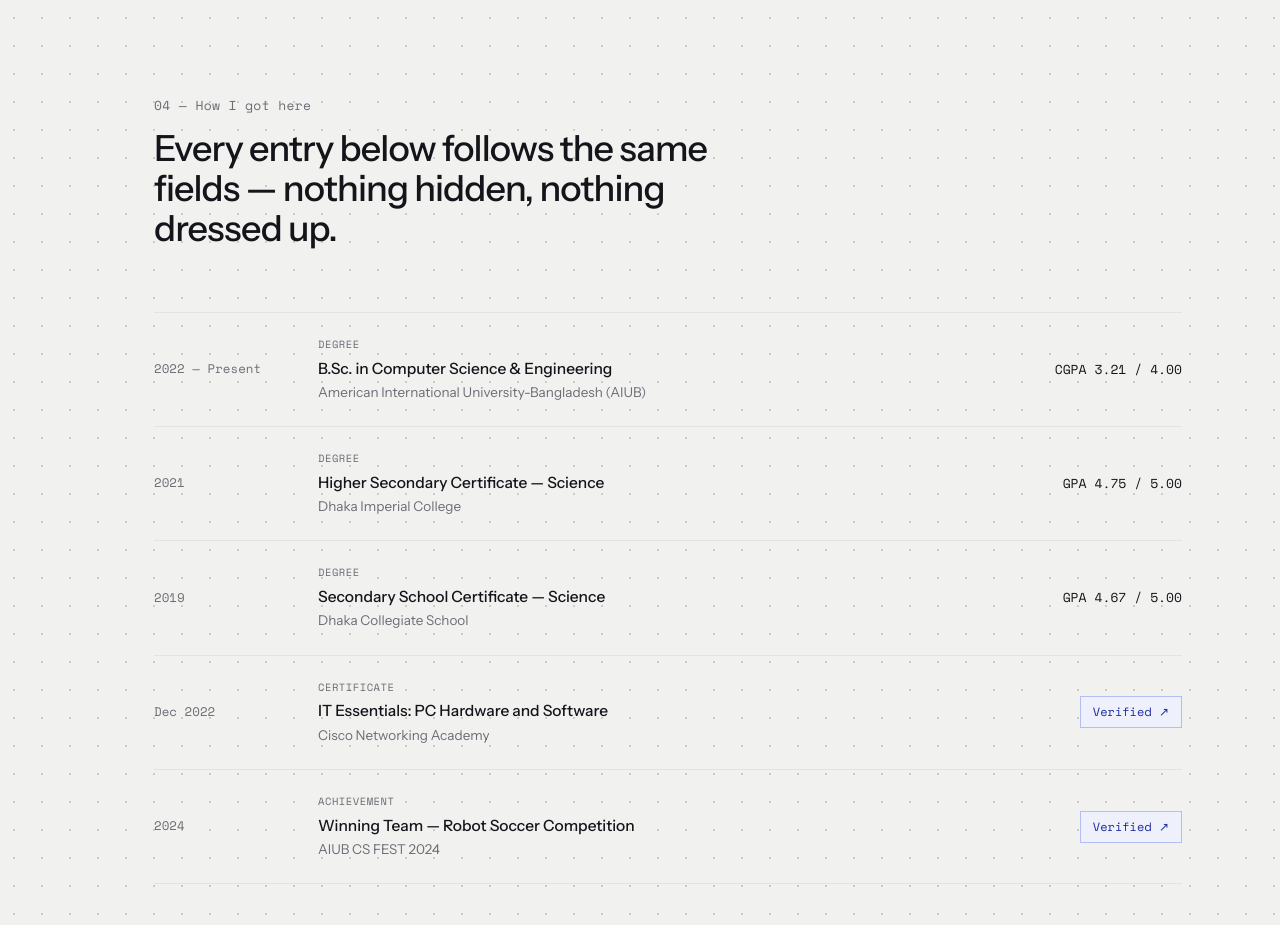
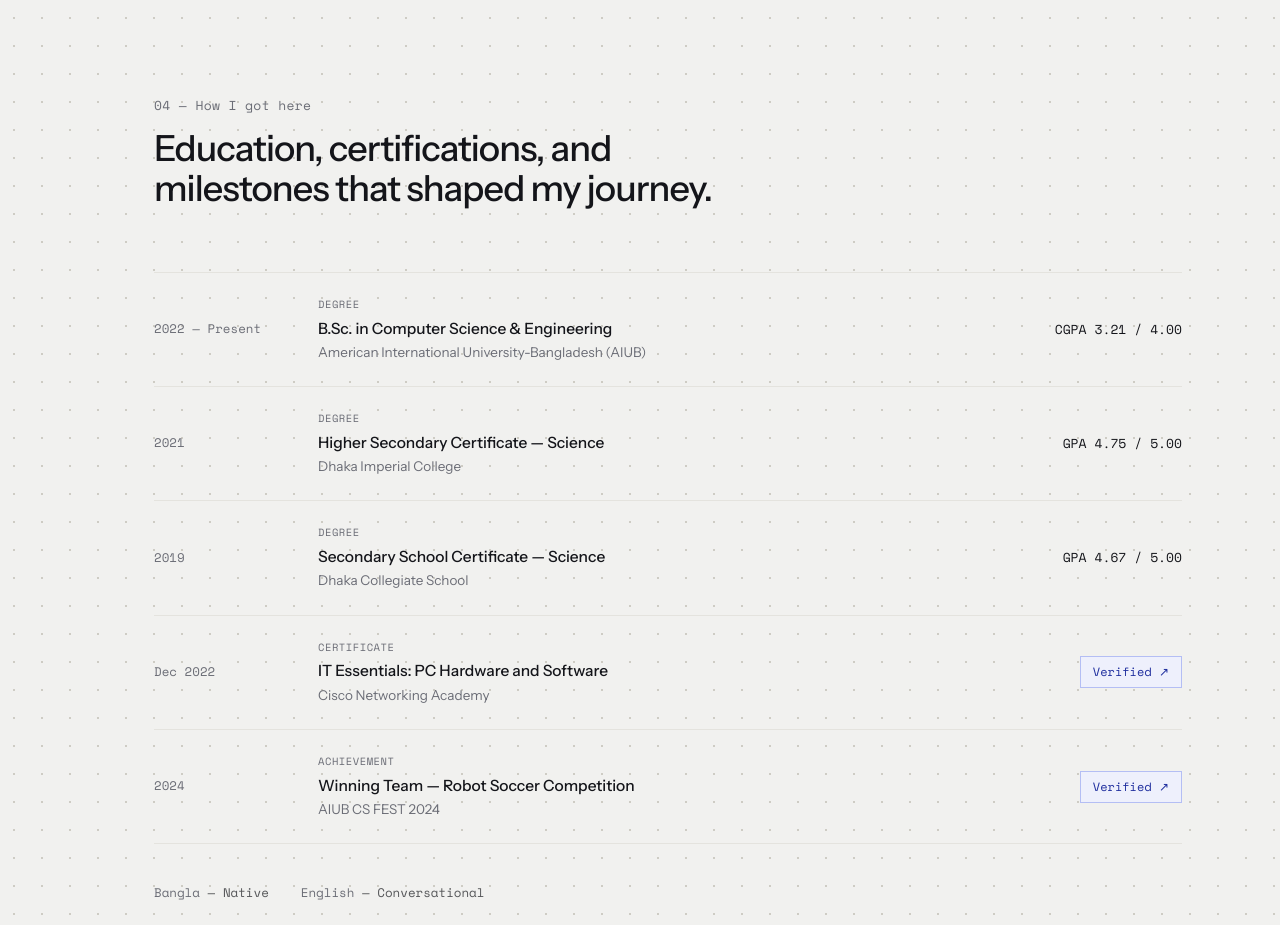
Before and after one commit to UdayDey-Boss/UdayDey-Boss.github.io, a Next.js app: page / in a window 1280 px wide. Shown: the part 3580-4505 px from the top of the page. Built offline with nearby package versions, Linux system fonts and the light colour scheme.

Commit message:
Update Record.tsx

```diff
--- a/components/Record.tsx
+++ b/components/Record.tsx
@@ -34,7 +34,7 @@ export default function Record() {
           04 — How I got here
         </p>
         <h2 className="text-3xl md:text-4xl font-medium tracking-tight max-w-xl mb-14 md:mb-16">
-          Every entry below follows the same fields — nothing hidden, nothing dressed up.
+          Education, certifications, and milestones that shaped my journey.
         </h2>
 
         <div className="flex flex-col">
```
